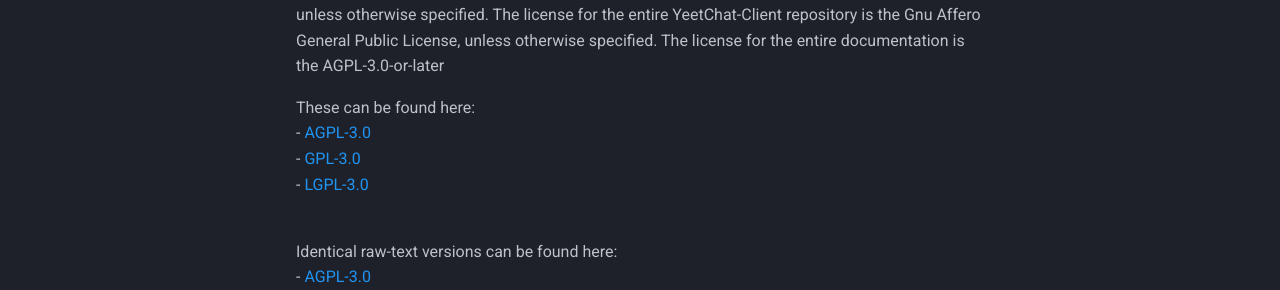
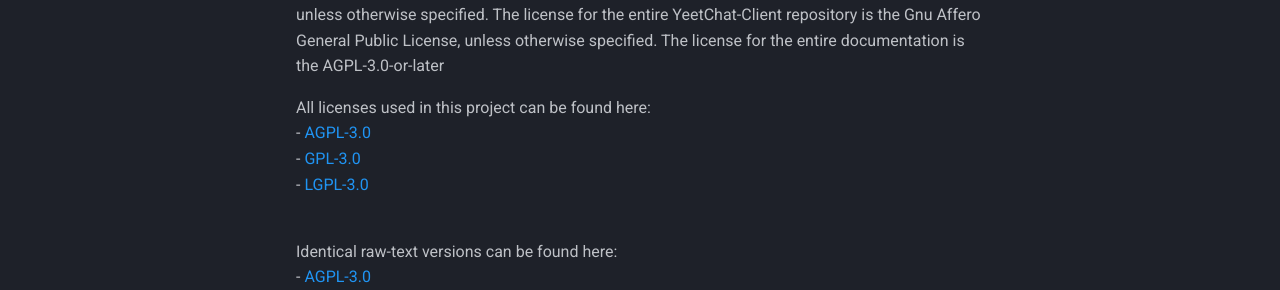
Before and after one commit to YeetChat/yeetchat-docs, an MkDocs documentation site: the page built from docs-source/misc/licenses/LICENSE.md, in a window 1280 px wide and 1225 px high. Shown: the part 344-634 px from the top of the window. Built offline with MkDocs 1.6.1 and Material for MkDocs 9.7.7, drawn with Linux system fonts in a browser that asks for light colours.

Commit message:
1234567890qwertyuiopasdfghjklzxcvbnm

```diff
--- a/docs-source/misc/licenses/LICENSE.md
+++ b/docs-source/misc/licenses/LICENSE.md
@@ -5,7 +5,7 @@
 The license for the entire YeetChat-Client repository is the Gnu Affero General Public License, unless otherwise specified.
 The license for the entire documentation is the AGPL-3.0-or-later
 
-These can be found here:<br>
+All licenses used in this project can be found here:<br>
 - [AGPL-3.0](https://docs.yeetchat.xyz/misc/licenses/AGPL/)<br>
 - [GPL-3.0](https://docs.yeetchat.xyz/misc/licenses/GPL/)<br>
 - [LGPL-3.0](https://docs.yeetchat.xyz/misc/licenses/LGPL/)<br>
--- a/docs/About/index.html
+++ b/docs/About/index.html
@@ -597,7 +597,7 @@
 <div class="md-source-date">
   <small>
 
-      Last update: <span class="git-revision-date-localized-plugin git-revision-date-localized-plugin-timeago"><span class="timeago" datetime="2020-10-17T01:39:47+00:00" locale="en"></span></span><span class="git-revision-date-localized-plugin git-revision-date-localized-plugin-iso_date">2020-10-17</span>
+      Last update: <span class="git-revision-date-localized-plugin git-revision-date-localized-plugin-timeago"><span class="timeago" datetime="2020-10-17T01:42:21+00:00" locale="en"></span></span><span class="git-revision-date-localized-plugin git-revision-date-localized-plugin-iso_date">2020-10-17</span>
 
   </small>
 </div>
--- a/docs/misc/licenses/LICENSE/index.html
+++ b/docs/misc/licenses/LICENSE/index.html
@@ -586,7 +586,7 @@
 <p>The license for the entire YeetChat-Server repository is the Gnu Affero General Public License, unless otherwise specified.
 The license for the entire YeetChat-Client repository is the Gnu Affero General Public License, unless otherwise specified.
 The license for the entire documentation is the AGPL-3.0-or-later</p>
-<p>These can be found here:<br>
+<p>All licenses used in this project can be found here:<br>
 - <a href="https://docs.yeetchat.xyz/misc/licenses/AGPL/">AGPL-3.0</a><br>
 - <a href="https://docs.yeetchat.xyz/misc/licenses/GPL/">GPL-3.0</a><br>
 - <a href="https://docs.yeetchat.xyz/misc/licenses/LGPL/">LGPL-3.0</a><br>
```
Also changed, not shown: docs/search/search_index.json, 1 other file.
